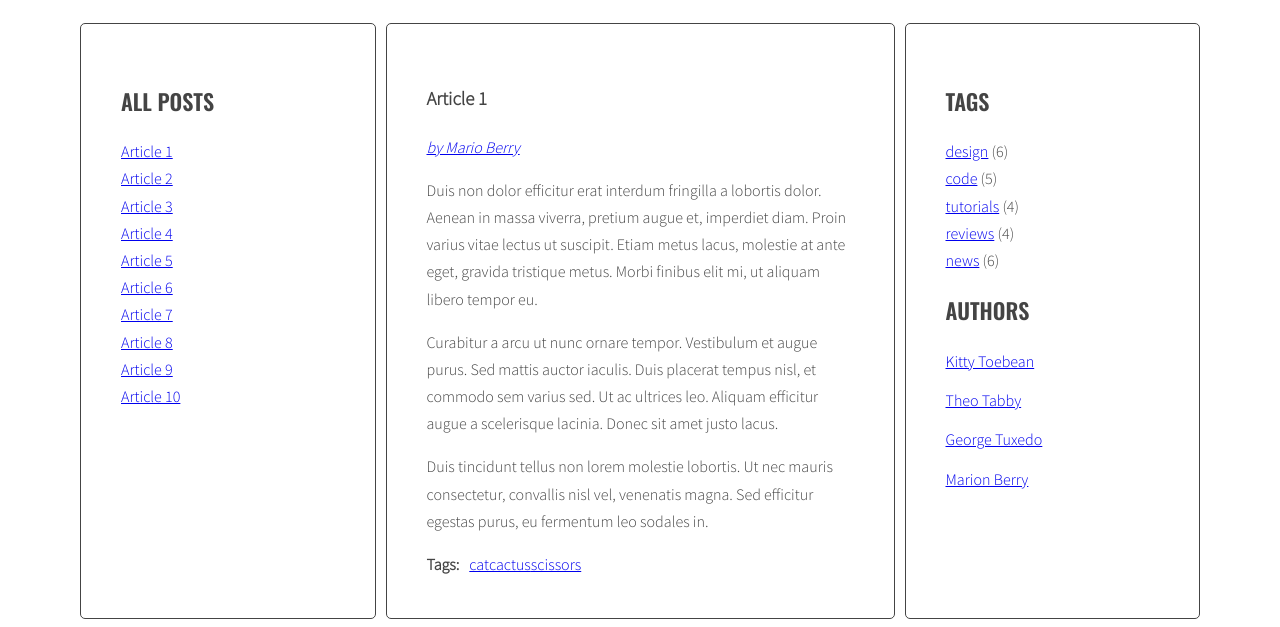
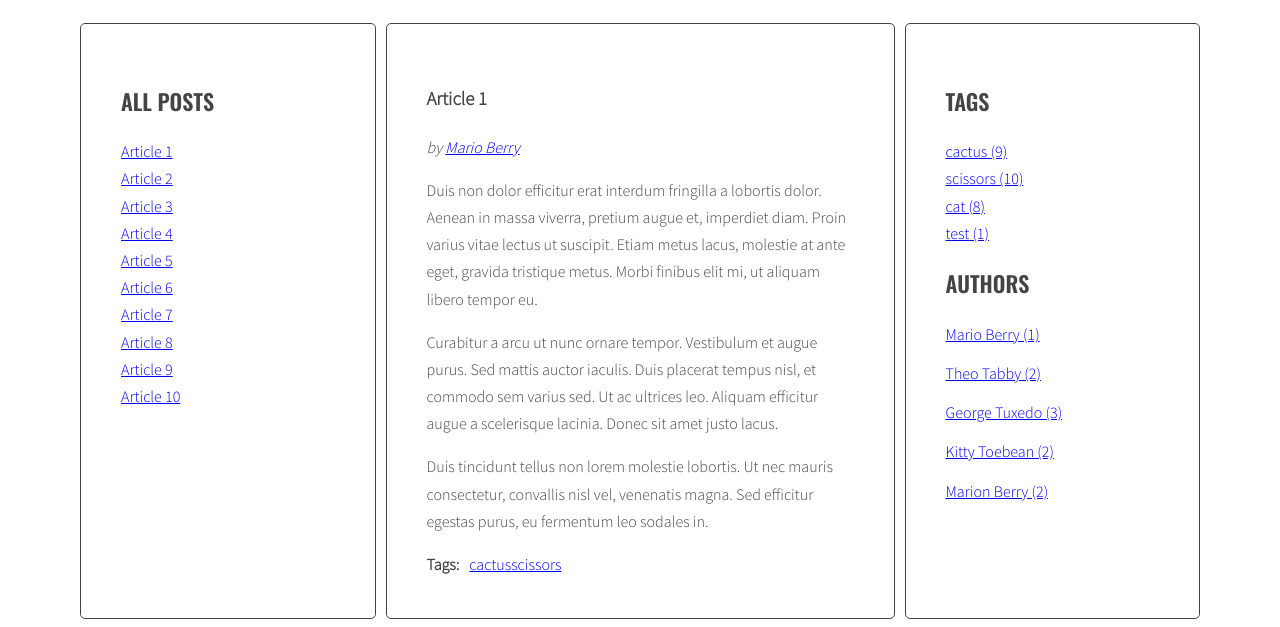
Before and after one commit to Kaczory10/javascript-blog, a website: page index.html in a window 1280 px wide. Shown: the part 220-847 px from the top of the page. Drawn offline with nearby package versions, Linux system fonts and the light colour scheme.

Commit message:
clouds for tags and authors

```diff
--- a/index.html
+++ b/index.html
@@ -47,7 +47,7 @@
             </ul>
           </aside>
           <section class="posts">
-            <article class="post active" id="article-1" data-tags="cat cactus scissors" data-author="Mario Berry">
+            <article class="post active" id="article-1" data-tags="cactus scissors" data-author="Mario Berry">
               <h3 class="post-title">Article 1</h3>
               <p class="post-author"></p>
               <div class="post-content">
@@ -79,7 +79,7 @@
                 </ul>
               </div>
             </article>
-            <article class="post" id="article-2" data-tags="cat cactus scissors" data-author="Theo Tabby">
+            <article class="post" id="article-2" data-tags="cat cactus scissors test" data-author="Theo Tabby">
               <h3 class="post-title">Article 2</h3>
               <p class="post-author"></p>
               <div class="post-content">
@@ -112,7 +112,7 @@
                 </ul>
               </div>
             </article>
-            <article class="post" id="article-3" data-tags="cat cactus scissors" data-author="George Tuxedo">
+            <article class="post" id="article-3" data-tags="scissors" data-author="George Tuxedo">
               <h3 class="post-title">Article 3</h3>
               <p class="post-author"></p>
               <div class="post-content">
@@ -361,36 +361,9 @@
           </section>
           <aside class="sidebar">
             <h2 class="section-title">Tags</h2>
-            <ul class="list tags">
-              <li><a href="#">design</a> <span>(6)</span></li>
-              <li><a href="#">code</a> <span>(5)</span></li>
-              <li><a href="#">tutorials</a> <span>(4)</span></li>
-              <li><a href="#">reviews</a> <span>(4)</span></li>
-              <li><a href="#">news</a> <span>(6)</span></li>
-            </ul>
+            <ul class="list tags"></ul>
             <h2 class="section-title">Authors</h2>
-            <ul class="list authors">
-              <li>
-                <a href="#">
-                  <span class="author-name">Kitty Toebean</span>
-                </a>
-              </li>
-              <li>
-                <a href="#">
-                  <span class="author-name">Theo Tabby</span>
-                </a>
-              </li>
-              <li>
-                <a href="#">
-                  <span class="author-name">George Tuxedo</span>
-                </a>
-              </li>
-              <li>
-                <a href="#">
-                  <span class="author-name">Marion Berry</span>
-                </a>
-              </li>
-            </ul>
+            <ul class="list authors"></ul>
           </aside>
         </main>
       </div>
--- a/js/script.js
+++ b/js/script.js
@@ -35,7 +35,11 @@ const optArticleSelector = ".post",
   optTitleSelector = ".post-title",
   optTitleListSelector = ".titles",
   optArticleTagsSelector = ".post-tags .list",
-  optArticleAuthorSelector = ".post-author";
+  optArticleAuthorSelector = ".post-author",
+  optCloudClassCount = 5,
+  optCloudClassPrefix = "tag-size-",
+  optTagsListSelector = ".list.tags",
+  optAuthorsListSelector = '.list.authors';
 
 function generateTitleLinks(customSelector = "") {
   const titleList = document.querySelector(optTitleListSelector);
@@ -81,9 +85,6 @@ function generateTitleLinks(customSelector = "") {
 
     html = html + linkHTML;
     /* insert link into html variable */
-
-    generateAuthors(article);
-    addClickListenersToAuthors();
   }
 
   titleList.innerHTML = html;
@@ -97,6 +98,8 @@ function generateTitleLinks(customSelector = "") {
 generateTitleLinks();
 
 function generateTags() {
+  let allTags = {};
+  /* [NEW] create a new variable allTags with an empty object */
   const articles = document.querySelectorAll(optArticleSelector);
   /* find all articles */
   for (let article of articles) {
@@ -122,15 +125,47 @@ function generateTags() {
 
       html = html + linkHTML;
       /* add generated code to html variable */
+
+      /* [NEW] check if this link is NOT already in allTags */
+      if (!allTags[tag]) {
+        /* [NEW] add tag to allTags object */
+        allTags[tag] = 1;
+      } else {
+        allTags[tag]++;
+      }
     }
 
+    /* END LOOP: for each tag */
     tagsWrapper.innerHTML = html;
     /* insert HTML of all the links into the tags wrapper */
+
+
+    const tagList = document.querySelector(optTagsListSelector);
+    /* [NEW] find list of tags in right column */
+
+    let allTagsHTML = "";
+    /* [NEW] create variable for all links HTML code */
+    const tagsParams = calculateTagsParams(allTags);
+    console.log("tagsParams:", tagsParams);
+
+    /* [NEW] START LOOP: for each tag in allTags: */
+    for (let tag in allTags) {
+      /* [NEW] generate code of a link and add it to allTagsHTML */
+      const tagLink = '<li><a class="' + calculateTagClass(allTags[tag], tagsParams) + '" href="#tag-' + tag + '">' + tag + ' (' + allTags[tag] + ') ' + '</a></li>'
+      // allTagsHTML += tag + " (" + allTags[tag] + ") ";
+      allTagsHTML += tagLink;
+    }
+    /* [NEW] END LOOP: for each tag in allTags: */
+
+    /*[NEW] add HTML from allTagsHTML to tagList */
+    tagList.innerHTML = allTagsHTML;
   }
 }
 generateTags();
+generateAuthors();
 
 function tagClickHandler(event) {
+  event.preventDefault();
   /* prevent default action for this event */
   const clickedElement = this;
   console.log("Link was clicked!");
@@ -177,23 +212,56 @@ function addClickListenersToTags() {
 }
 
 addClickListenersToTags();
+addClickListenersToAuthors();
 
-function generateAuthors(article) {
-  const articleAuthor = article.getAttribute('data-author');
-  const authorTitleElement = article.querySelector(optArticleAuthorSelector);
-  const authorHTML = '<a href="#author-' + articleAuthor + '">by ' + articleAuthor + '</a>'
 
-  authorTitleElement.innerHTML = authorHTML;
+
+function generateAuthors() {
+  const allAuthors = {};
+
+  const articles = document.querySelectorAll(optArticleSelector);
+
+  for (let article of articles) {
+    const authorsWrapper = article.querySelector(optArticleAuthorSelector);
+    const articleAuthor = article.getAttribute('data-author');
+    const linkHTML = '<a href="#author-' + articleAuthor + '">' + articleAuthor + '</a>';
+
+    authorsWrapper.innerHTML = 'by ' + linkHTML;
+
+    if (!allAuthors[articleAuthor]) {
+      allAuthors[articleAuthor] = 1;
+    } else {
+      allAuthors[articleAuthor]++;
+    }
+  }
+
+  console.log(allAuthors);
+
+  const authorsList = document.querySelector(optAuthorsListSelector);
+
+  let allAuthorsHTML = "";
+
+  const authorsParams = calculateAuthorsParams(allAuthors);
+  console.log("authorsParams:", authorsParams)
+
+  for (let author in allAuthors) {
+    const authorLink = '<li><a href="#author-' + author + '" class="' + calculateAuthorsClass(allAuthors[author], authorsParams) + '">' + author + ' (' + allAuthors[author] + ') ' + '</a></li>';
+
+    allAuthorsHTML += authorLink;
+  }
+
+  authorsList.innerHTML = allAuthorsHTML;
 }
 
 function authorClickHandler(event) {
+  event.preventDefault();
+
   const clickedElement = this;
 
-  const href = clickedElement.getAttribute('href');
+  const href = clickedElement.getAttribute("href");
 
   const author = href.replace("#author-", "");
-
-  /* make a new constant "tag" and extract tag from the "href" constant */
+/* make a new constant "tag" and extract tag from the "href" constant */
   const authors = document.querySelectorAll('a.active[href^="#author-"]');
   /* find all tag links with class active */
 
@@ -204,7 +272,6 @@ function authorClickHandler(event) {
   }
   /* END LOOP: for each active tag link */
   const authorArticles = document.querySelectorAll('a[href^="' + href + '"]');
-  // const tagArticle = document.querySelectorAll('a.active[href^="#tag-"]');
   /* find all tag links with "href" attribute equal to the "href" constant */
   for (let author of authorArticles) {
     /* START LOOP: for each found tag link */
@@ -220,6 +287,53 @@ function addClickListenersToAuthors() {
   const authorLinks = document.querySelectorAll('a[href^="#author-"]');
   console.log(authorLinks);
   for (let authorLink of authorLinks) {
-    authorLink.addEventListener('click', authorClickHandler);
+    authorLink.addEventListener("click", authorClickHandler);
   }
 }
+function calculateTagsParams(tags) {
+  const params = { max: 0, min: 999999 };
+  for (let tag in tags) {
+    if (tags[tag] > params.max) {
+      params.max = tags[tag];
+    }
+    if (tags[tag] < params.min) {
+      params.min = tags[tag];
+    }
+
+  }
+  return params;
+}
+
+function calculateAuthorsParams(authors) {
+  const params = { max: 0, min: 999999 };
+  for (let author in authors) {
+    if (authors[author] > params.max) {
+      params.max = authors[author];
+    }
+    if (authors[author] < params.min) {
+      params.min = authors[author];
+    }
+
+  }
+  return params;
+}
+
+function calculateTagClass (count, params){
+  const normalizedCount = count - params.min;
+  const normalizedMax = params.max - params.min;
+  console.log(normalizedCount, normalizedMax);
+  const percentage = normalizedCount / normalizedMax;
+  const classNumber = Math.floor( percentage * (optCloudClassCount - 1) + 1 );
+
+  return optCloudClassPrefix + classNumber;
+}
+
+function calculateAuthorsClass(count, params) {
+  const normalizedCount = count - params.min;
+  const normalizedMax = params.max - params.min;
+  console.log(normalizedCount, normalizedMax);
+  const percentage = normalizedCount / normalizedMax;
+  const classNumber = Math.floor( percentage * (optCloudClassCount - 1) + 1 );
+
+  return optCloudClassPrefix + classNumber;
+}
```
